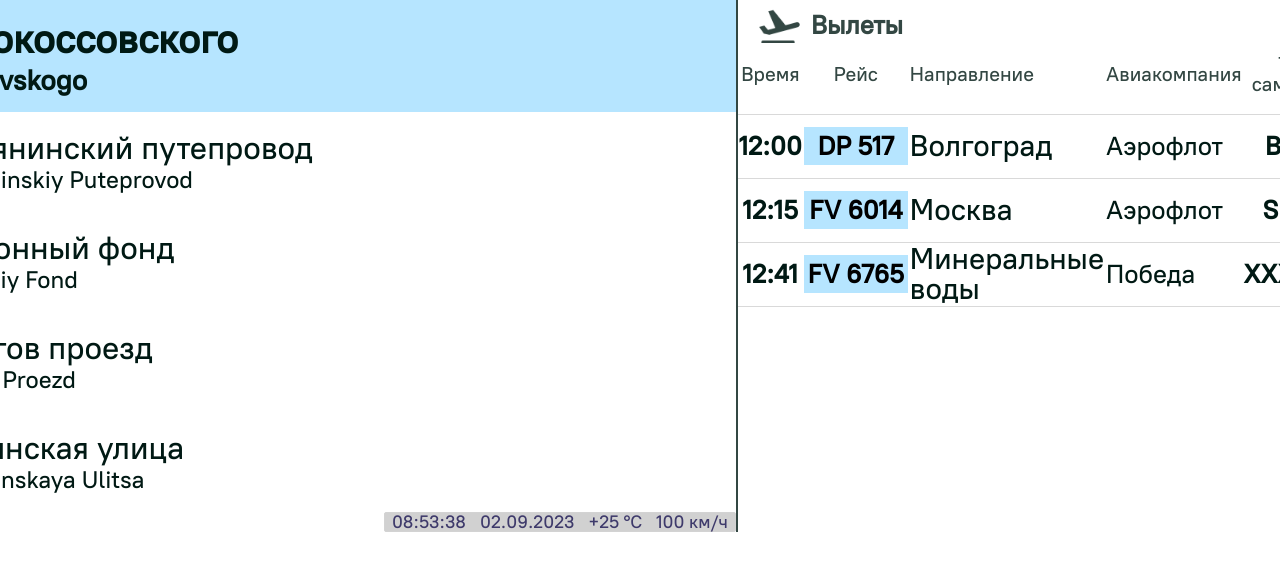
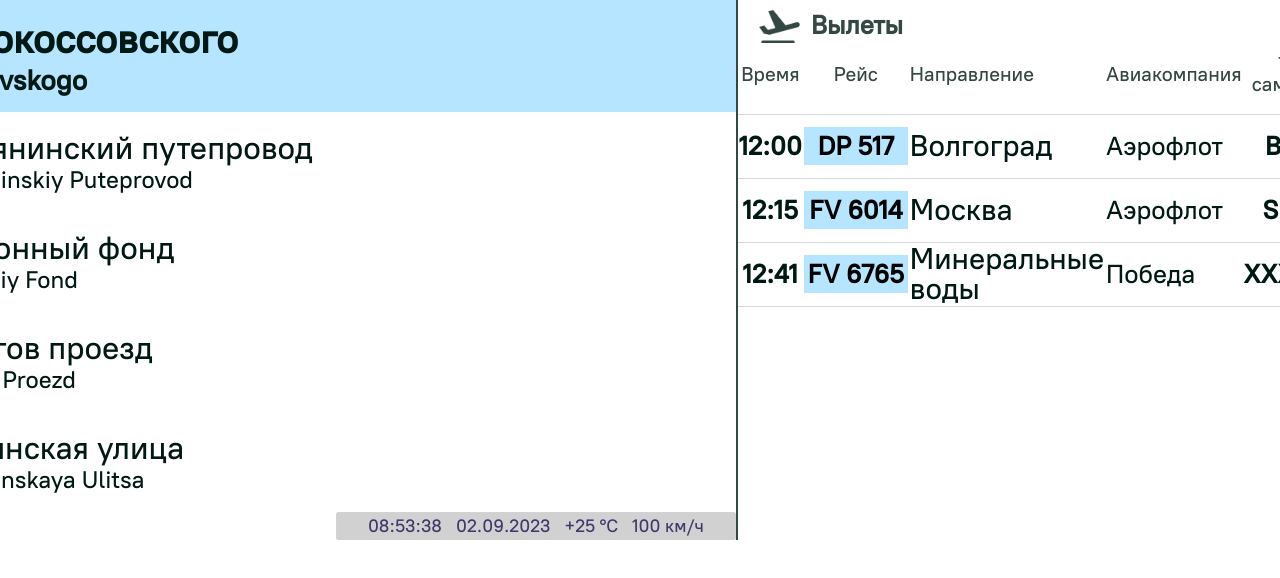
Before and after one commit to Arhidiman/info-panel, a React (Vite) app: page / in a window 1280 px wide. Shown: the top 578 px of the page. Built offline with nearby package versions, Linux system fonts and the light colour scheme.

Commit message:
скорректирована вёрстка компонента InfoPlate

```diff
--- a/src/eitities/info-plate/InfoPlate.scss
+++ b/src/eitities/info-plate/InfoPlate.scss
@@ -1,7 +1,8 @@
 .info-plate {
     display: inline-flex;
+    justify-content: space-around;
     float:right;
-    justify-content: space-around;
+    padding: 4px 24px;
     width: 350px;
     background: #D1D1D1;
     border: solid lightgray 1px;
```
